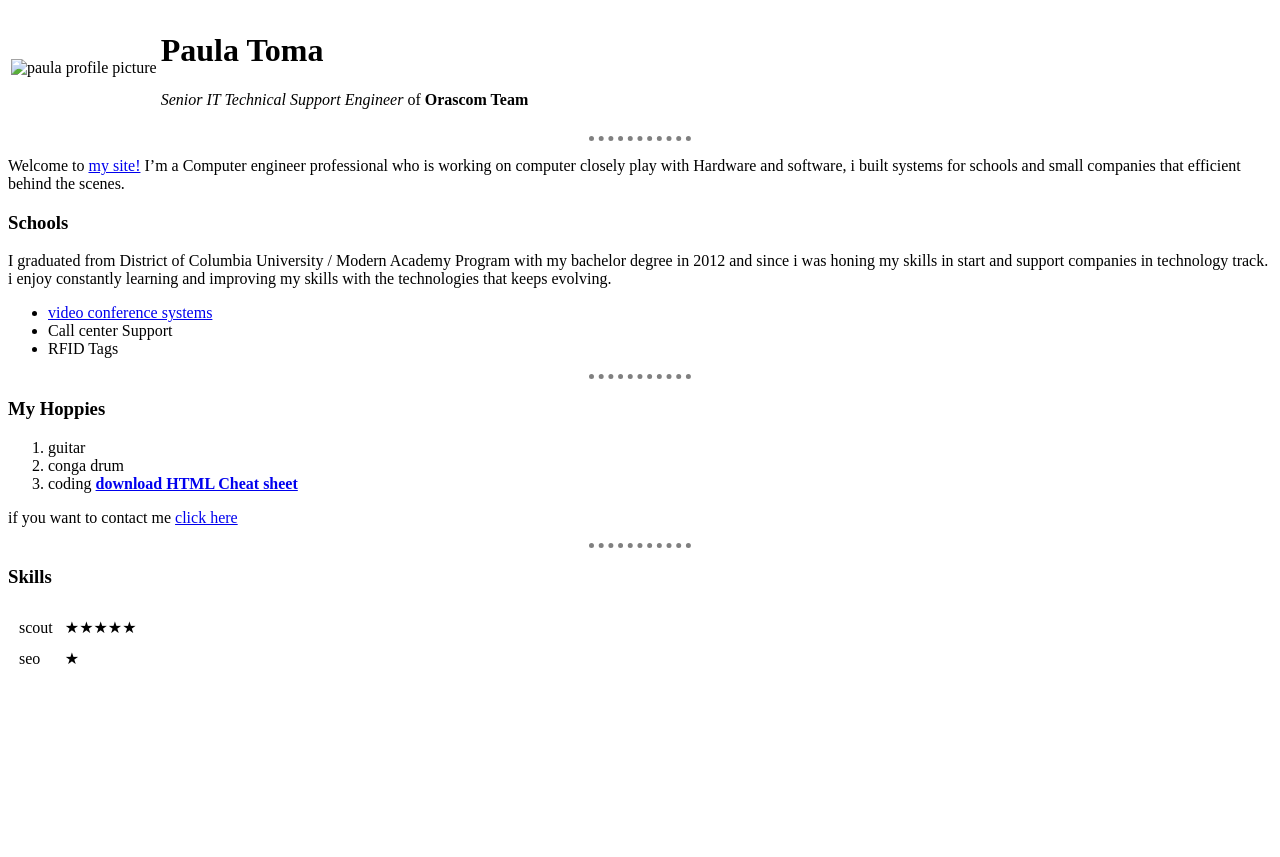
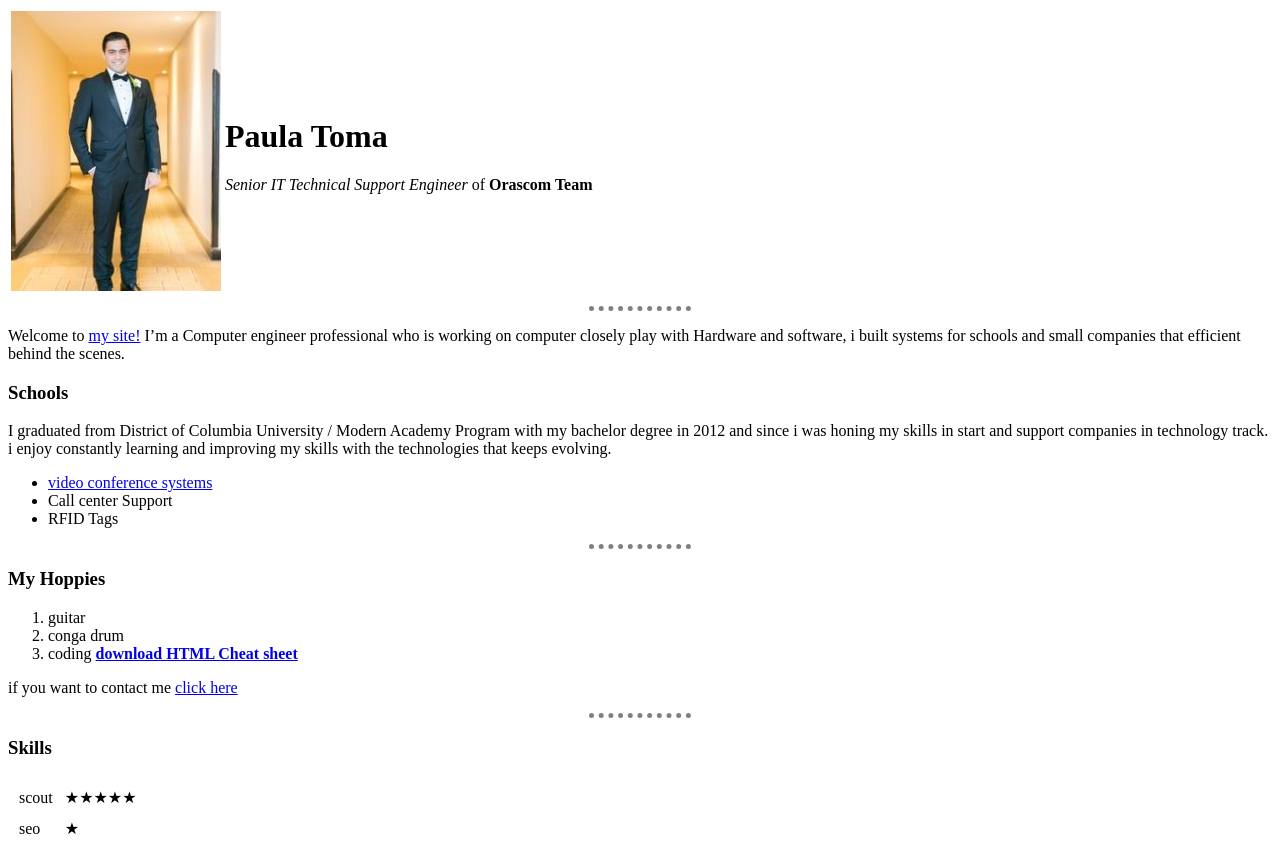
Before and after one commit to paulatoma/CV, a plain HTML site: page index.html in a window 1280 px wide. Before the commit the page ends 800 px from the top, so only its background shows below. Drawn offline with Linux system fonts and the light colour scheme.

Commit message:
update paula.jpg root

```diff
--- a/index.html
+++ b/index.html
@@ -23,7 +23,7 @@
   <table>
     <tr>
 
-      <td> <img src="Paula.jpg" alt="paula profile picture"> </td>
+      <td> <img src="imags\Paula.jpg" alt="paula profile picture"> </td>
       <td>
         <h1> Paula Toma </h1>
         <p><em>Senior IT Technical Support Engineer</em> of <strong>Orascom Team</strong></p>
```
